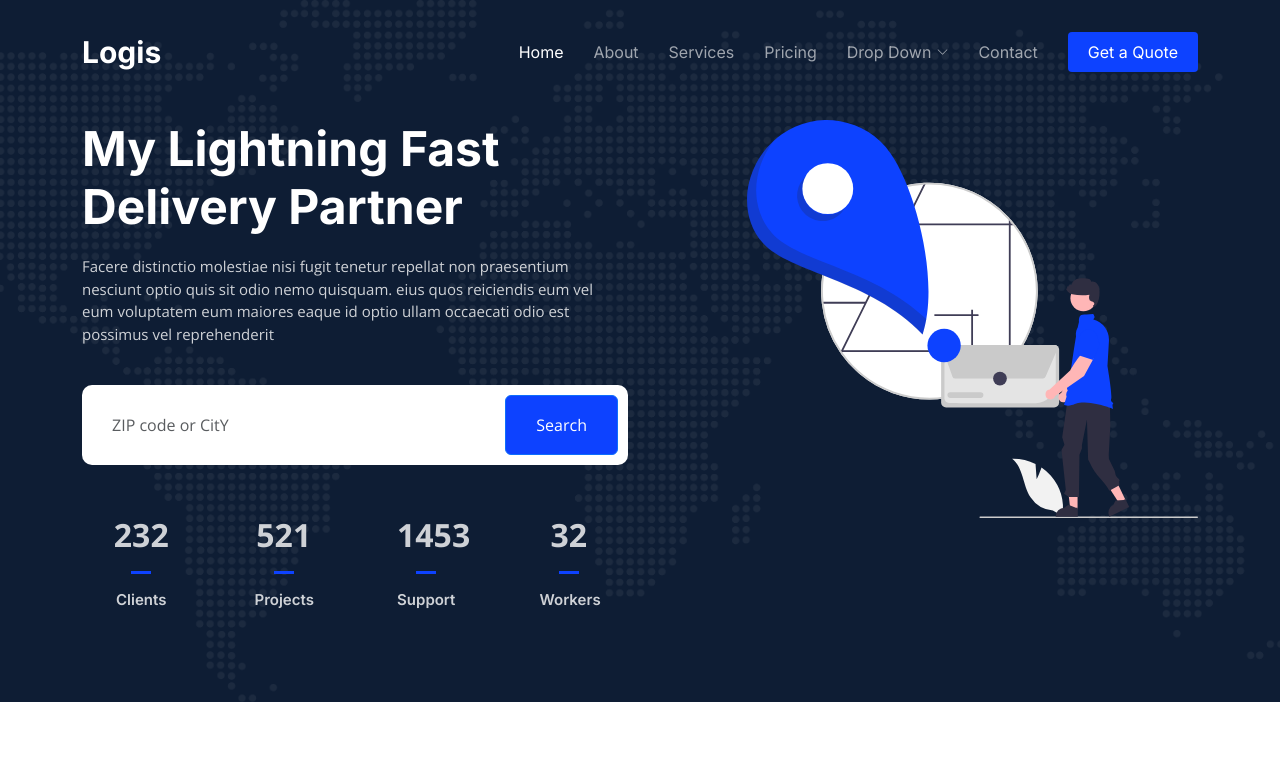
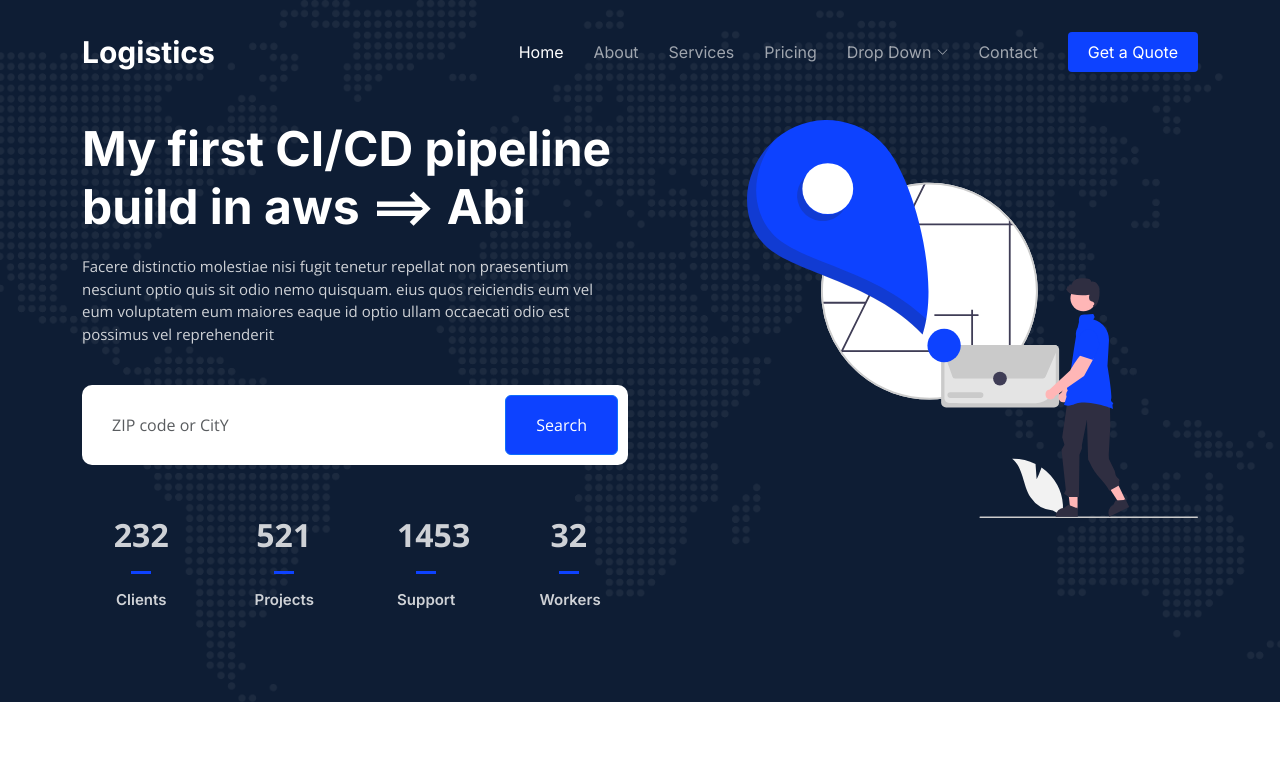
Before and after one commit to Abimbola-star/AWS-CICD-Pipeline, a plain HTML site: page index.html in a window 1280 px wide. Shown: the top 779 px of the page. Drawn offline with nearby package versions, Linux system fonts and the light colour scheme.

Commit message:
improvement of code

```diff
--- a/index.html
+++ b/index.html
@@ -47,7 +47,7 @@
       <a href="index.html" class="logo d-flex align-items-center">
         <!-- Uncomment the line below if you also wish to use an image logo -->
         <!-- <img src="assets/img/logo.png" alt=""> -->
-        <h1>Logis</h1>
+        <h1>Logistics</h1>
       </a>
 
       <i class="mobile-nav-toggle mobile-nav-show bi bi-list"></i>
@@ -89,7 +89,7 @@
     <div class="container">
       <div class="row gy-4 d-flex justify-content-between">
         <div class="col-lg-6 order-2 order-lg-1 d-flex flex-column justify-content-center">
-          <h2 data-aos="fade-up">My Lightning Fast Delivery Partner</h2>
+          <h2 data-aos="fade-up">My first CI/CD pipeline build in aws ==> Abi</h2>
           <p data-aos="fade-up" data-aos-delay="100">Facere distinctio molestiae nisi fugit tenetur repellat non praesentium nesciunt optio quis sit odio nemo quisquam. eius quos reiciendis eum vel eum voluptatem eum maiores eaque id optio ullam occaecati odio est possimus vel reprehenderit</p>
 
           <form action="#" class="form-search d-flex align-items-stretch mb-3" data-aos="fade-up" data-aos-delay="200">
```
